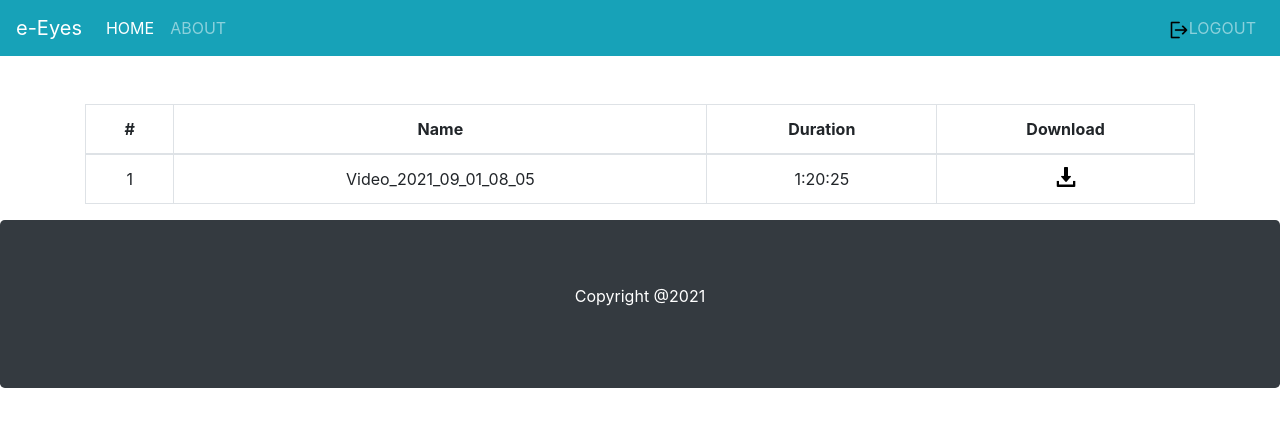
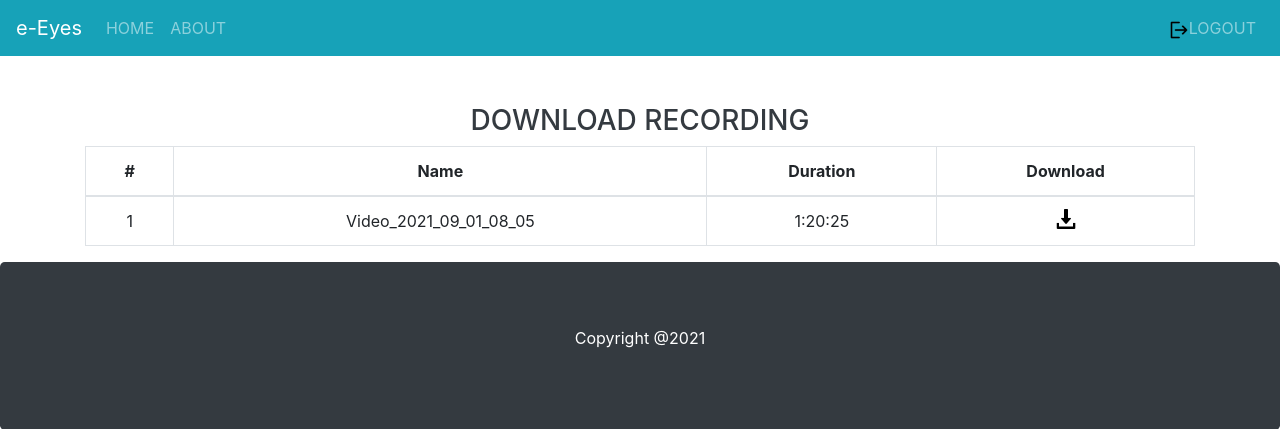
Before and after one commit to felixfilipi/E-eyes, a PHP site: page /frontend/downloadrecording.php in a window 1280 px wide. Shown: the top 429 px of the page. Run offline with PHP 8.4, Linux system fonts and the light colour scheme.

Commit message:
Update downloadrecording.php

```diff
--- a/frontend/downloadrecording.php
+++ b/frontend/downloadrecording.php
@@ -25,7 +25,7 @@
 <div class="collapse navbar-collapse" id="collapsibleNavbar">
 <ul class="navbar-nav">
 <li class="nav-item">
-<a class="nav-link active" href="index.php">HOME</a>
+<a class="nav-link" href="index.php">HOME</a>
 </li>
 <li class="nav-item">
 <a class="nav-link" href="about.php">ABOUT</a>
@@ -41,6 +41,7 @@
 
 <div class="container mt-5">
   <div class="table-responsive-sm">
+  <h3 center class="text-dark">DOWNLOAD RECORDING</h3>
   <table class="table table-bordered">
     <thead>
       <tr>
```
